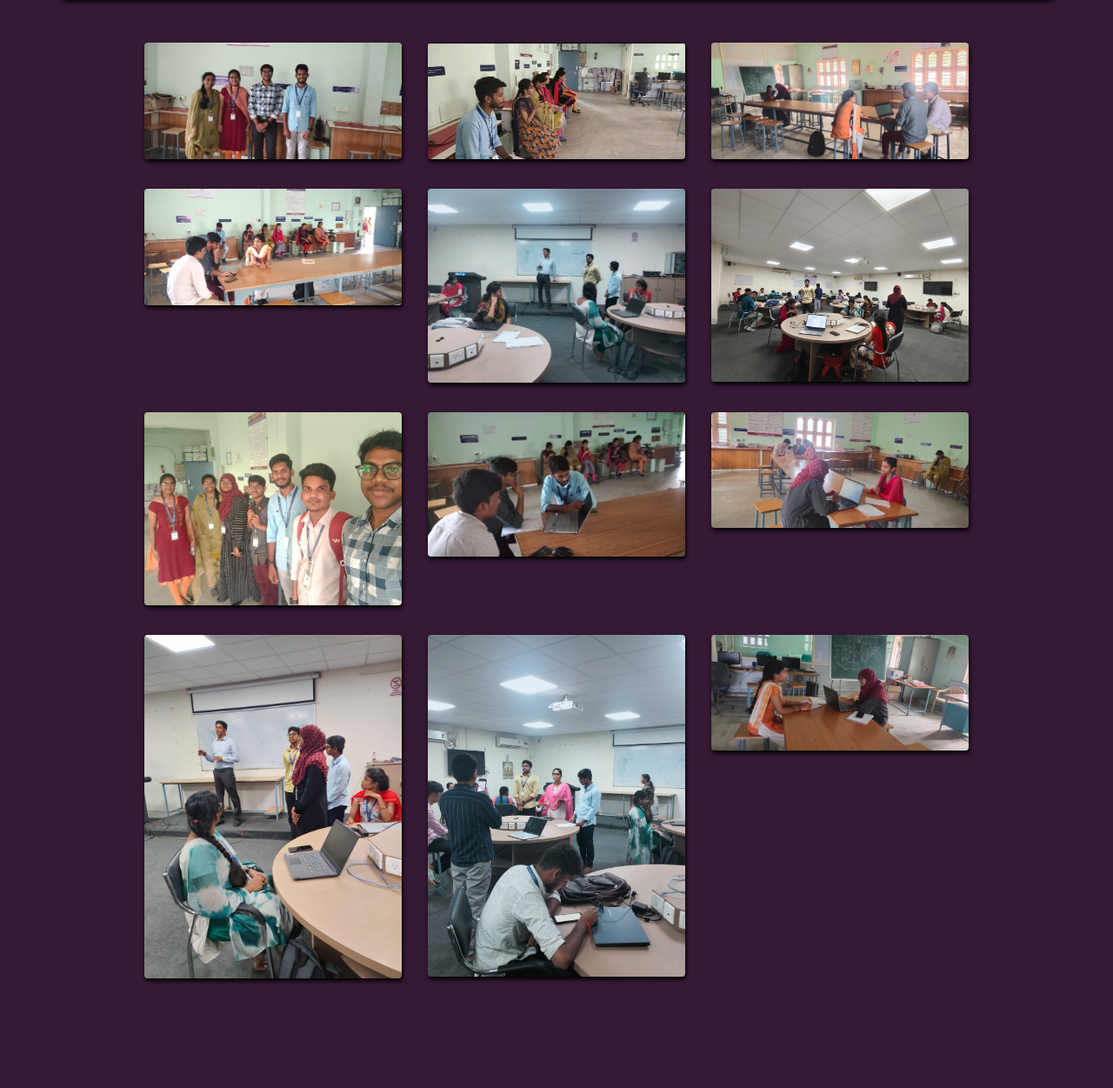
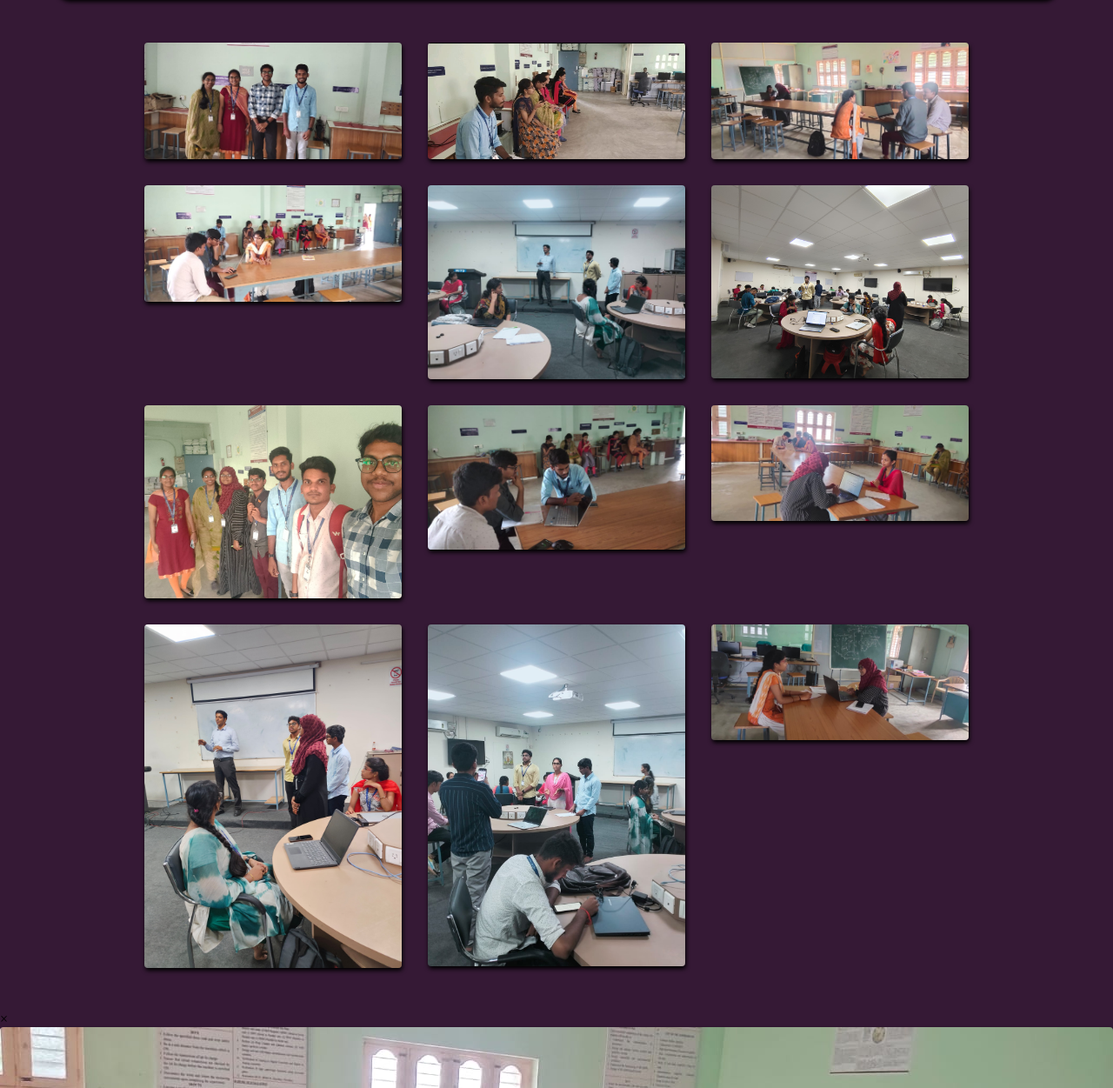
Before and after one commit to yaswanth251/webclub-creatingGallery, a plain HTML site: page webclub-creatingGallery/index.html in a window 1280 px wide. Shown: the part 49-1300 px from the top of the page at 87% size. Before the commit the page ends 1228 px from the top, so only its background shows below. Drawn offline with nearby package versions, Linux system fonts and the light colour scheme.

Commit message:
Update index.html

```diff
--- a/webclub-creatingGallery/index.html
+++ b/webclub-creatingGallery/index.html
@@ -16,43 +16,23 @@
     </header>
     <div class="container">
         <div class="gallery">
-            <a href="./images/9.jpg" data-lightbox="models" data-title="Caption1">
-                <img src="./images/9.jpg" alt="">
-            </a>
-            <a href="./images/12.jpg" data-lightbox="models" data-title="Caption2">
-                <img src="./images/12.jpg" alt="">
-            </a>
-            <a href="./images/7.jpg" data-lightbox="models" data-title="Caption3">
-                <img src="./images/7.jpg" alt="">
-            </a>
-            <a href="./images/8.jpg" data-lightbox="models" data-title="Caption4">
-                <img src="./images/8.jpg" alt="">
-            </a>
-            <a href="./images/10.jpg" data-lightbox="models" data-title="Caption5">
-                <img src="./images/10.jpg" alt="">
-            </a>
-            <a href="./images/11.jpg" data-lightbox="models" data-title="Caption6">
-                <img src="./images/11.jpg" alt="">
-            </a>
-            <a href="./images/4.jpg" data-lightbox="models" data-title="Caption7">
-                <img src="./images/4.jpg" alt="">
-            </a>
-            <a href="./images/2.jpg" data-lightbox="models" data-title="Caption8">
-                <img src="./images/2.jpg" alt="">
-            </a>
-            <a href="./images/1.jpg" data-lightbox="models" data-title="Caption9">
-                <img src="./images/1.jpg" alt="">
-            </a>
-            <a href="./images/5.jpg" data-lightbox="models" data-title="Caption10">
-                <img src="./images/5.jpg" alt="">
-            </a>
-            <a href="./images/6.jpg" data-lightbox="models" data-title="Caption11">
-                <img src="./images/6.jpg" alt="">
-            </a>
-            <a href="./images/3.jpg" data-lightbox="models" data-title="Caption12">
-                <img src="./images/3.jpg" alt="">
-            </a>
+            <img id="img" src="./images/9.jpg" alt="">
+            <img id="img" src="./images/12.jpg" alt="">
+            <img id="img" src="./images/7.jpg" alt="">
+            <img id="img" src="./images/8.jpg" alt="">
+            <img id="img" src="./images/10.jpg" alt="">
+            <img id="img" src="./images/11.jpg" alt="">
+            <img id="img" src="./images/4.jpg" alt="">
+            <img id="img" src="./images/2.jpg" alt="">
+            <img id="img" src="./images/1.jpg" alt="">
+            <img id="img" src="./images/5.jpg" alt="">
+            <img id="img" src="./images/6.jpg" alt="">
+            <img id="img" src="./images/3.jpg" alt="">
         </div>
+    </div>
+    <div class="popup">
+        <span>&times;</span>
+        <img src="./images/1.jpg" alt="">
     </div>
     <script src="./script.js"></script>
 </body>
```
